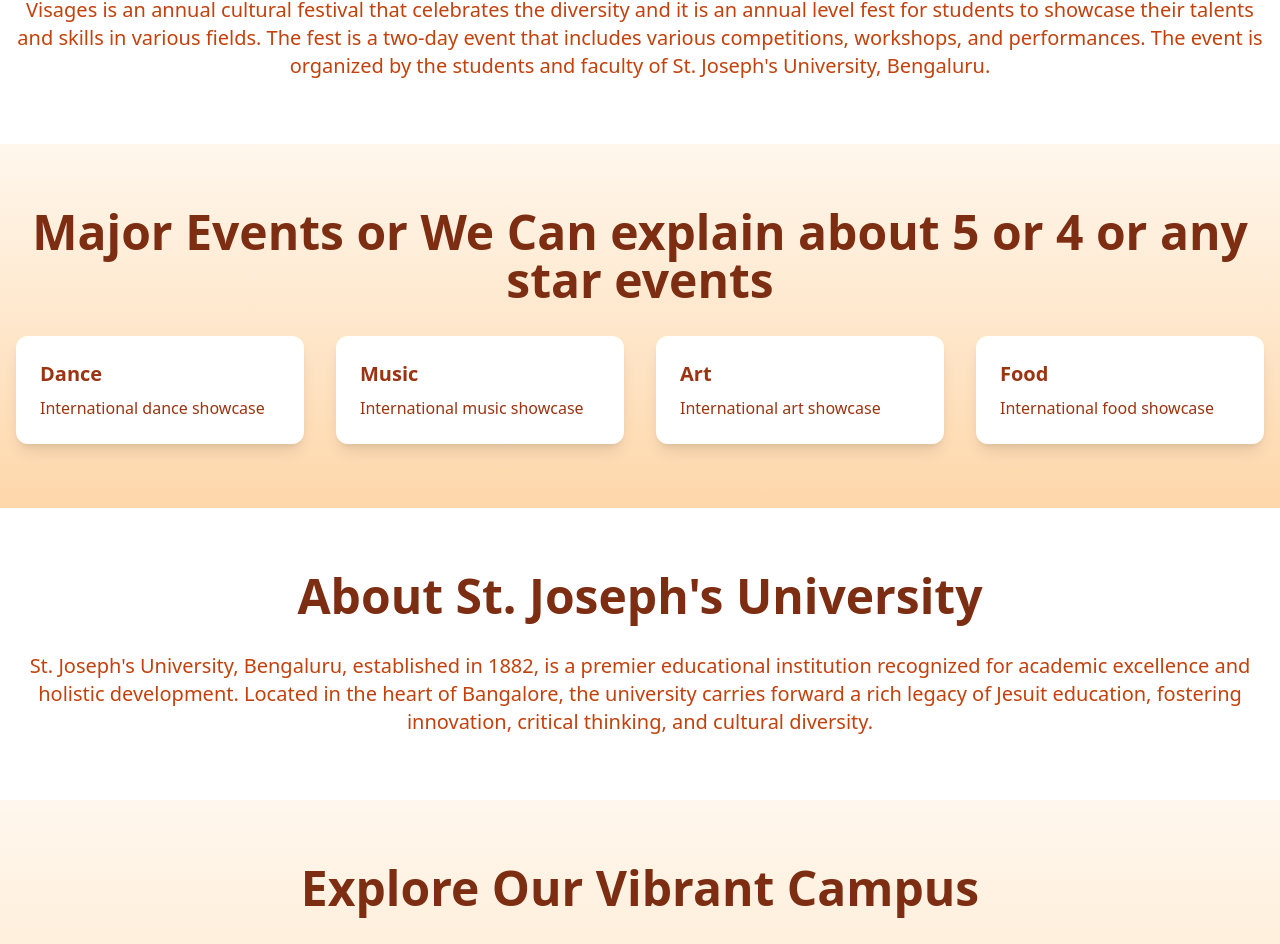
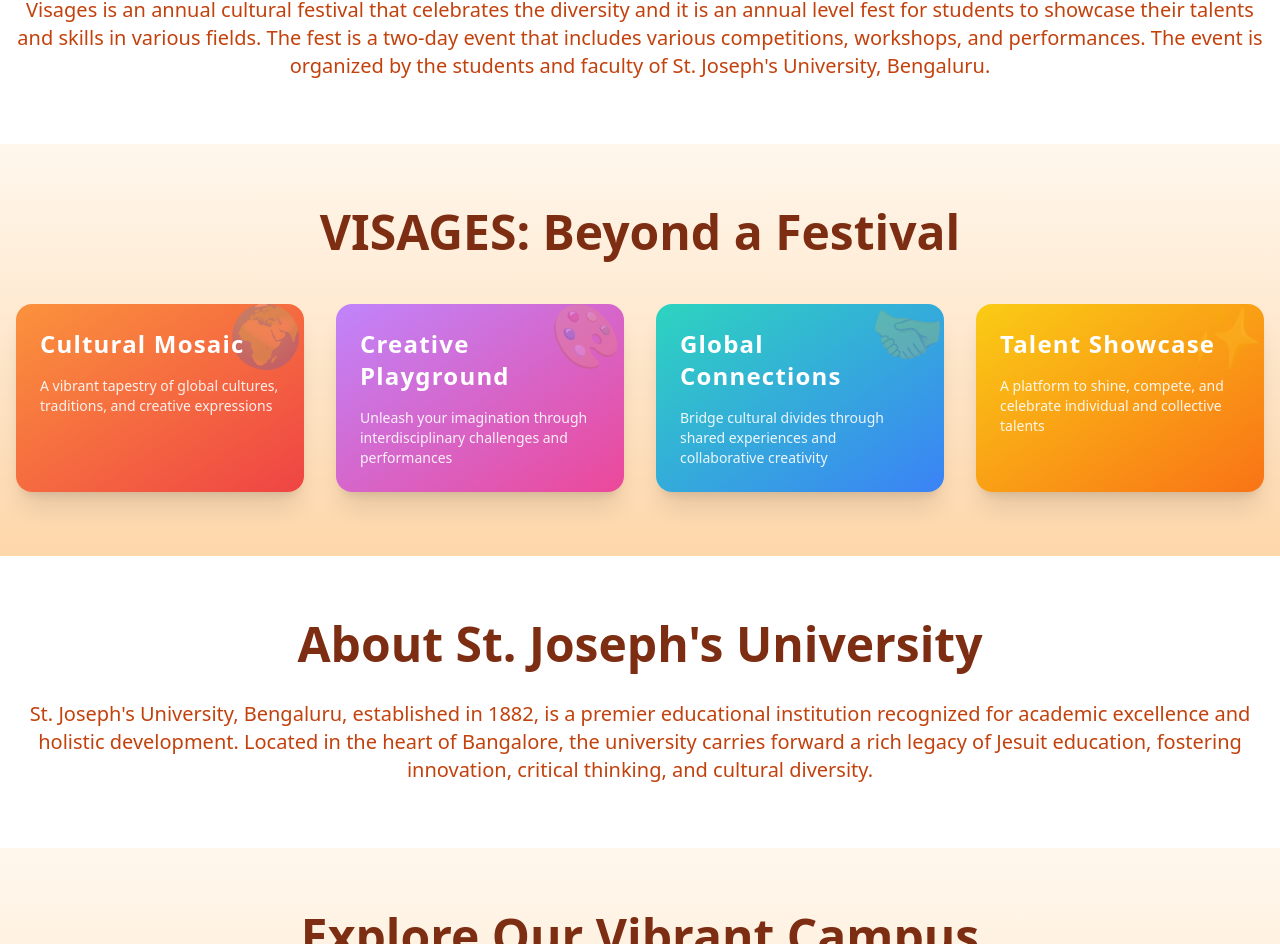
Before and after one commit to ammar-codeable/visages, a React (Vite) app: page / in a window 1280 px wide. Shown: the part 948-1892 px from the top of the page. Built offline with nearby package versions, Linux system fonts and the light colour scheme.

Commit message:
style : enhance UI of About Visages Section

```diff
--- a/src/app/routes/home/Home.tsx
+++ b/src/app/routes/home/Home.tsx
@@ -2,6 +2,7 @@
 import AnimatedBackground from "@/components/AnimatedBackground";
 import { motion } from "motion/react";
 import { Link } from "react-router";
+import Visages from "@/components/Visages";
 
 const Home = () => (
   <div className="relative min-h-screen">
@@ -64,7 +65,7 @@
       </motion.div>
 
       {/* Cultural Zones */}
-      <motion.div
+      {/* <motion.div
         initial={{ opacity: 0 }}
         whileInView={{ opacity: 1 }}
         viewport={{ once: true }}
@@ -90,8 +91,8 @@
             ))}
           </div>
         </div>
-        </motion.div>
-
+        </motion.div> */}
+         <Visages />
 
       {/* About the College */}
       <motion.div
--- /dev/null
+++ b/src/components/Visages.tsx
@@ -0,0 +1,92 @@
+import { motion } from "motion/react";
+
+const Visages = () => {
+  const festivalHighlights = [
+    {
+      title: "Cultural Mosaic",
+      description: "A vibrant tapestry of global cultures, traditions, and creative expressions",
+      icon: "🌍",
+      gradient: "from-orange-400 to-red-500"
+    },
+    {
+      title: "Creative Playground",
+      description: "Unleash your imagination through interdisciplinary challenges and performances",
+      icon: "🎨",
+      gradient: "from-purple-400 to-pink-500"
+    },
+    {
+      title: "Global Connections",
+      description: "Bridge cultural divides through shared experiences and collaborative creativity",
+      icon: "🤝",
+      gradient: "from-teal-400 to-blue-500"
+    },
+    {
+      title: "Talent Showcase",
+      description: "A platform to shine, compete, and celebrate individual and collective talents",
+      icon: "✨",
+      gradient: "from-yellow-400 to-orange-500"
+    }
+  ];
+
+  return (
+    <motion.div
+      initial={{ opacity: 0 }}
+      whileInView={{ opacity: 1 }}
+      viewport={{ once: true }}
+      className="bg-gradient-to-b from-orange-50 to-orange-200 py-16"
+    >
+      <div className="container mx-auto px-4">
+        <h2 className="mb-12 text-center text-4xl font-extrabold text-orange-900 sm:text-5xl">
+          VISAGES: Beyond a Festival
+        </h2>
+
+        <div className="grid grid-cols-1 gap-8 md:grid-cols-2 lg:grid-cols-4">
+          {festivalHighlights.map((highlight, index) => (
+            <motion.div
+              key={highlight.title}
+              initial={{
+                scale: 0.9,
+                opacity: 0,
+                y: 50
+              }}
+              whileInView={{
+                scale: 1,
+                opacity: 1,
+                y: 0
+              }}
+              transition={{
+                delay: index * 0.2,
+                type: "spring",
+                stiffness: 100
+              }}
+              whileHover={{
+                scale: 1.05,
+                rotate: 2
+              }}
+              className={`
+                relative overflow-hidden rounded-2xl
+                bg-gradient-to-br ${highlight.gradient}
+                p-6 text-white shadow-xl
+                transform transition-all duration-300
+              `}
+            >
+              <div className="absolute top-0 right-0 text-6xl opacity-20 transform rotate-12">
+                {highlight.icon}
+              </div>
+              <div className="relative z-10">
+                <h3 className="mb-4 text-2xl font-bold tracking-wider">
+                  {highlight.title}
+                </h3>
+                <p className="text-sm opacity-90">
+                  {highlight.description}
+                </p>
+              </div>
+            </motion.div>
+          ))}
+        </div>
+      </div>
+    </motion.div>
+  );
+};
+
+export default Visages;
```
